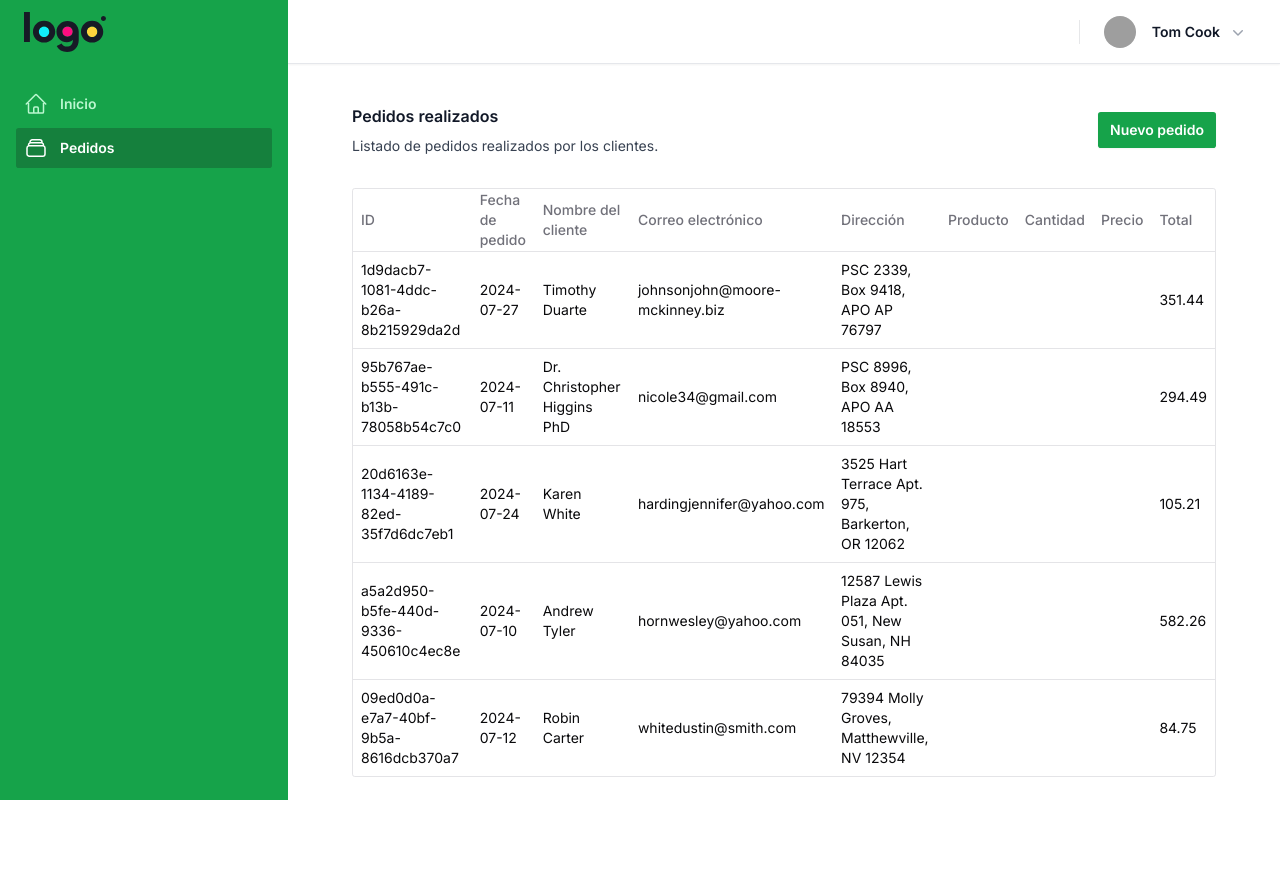
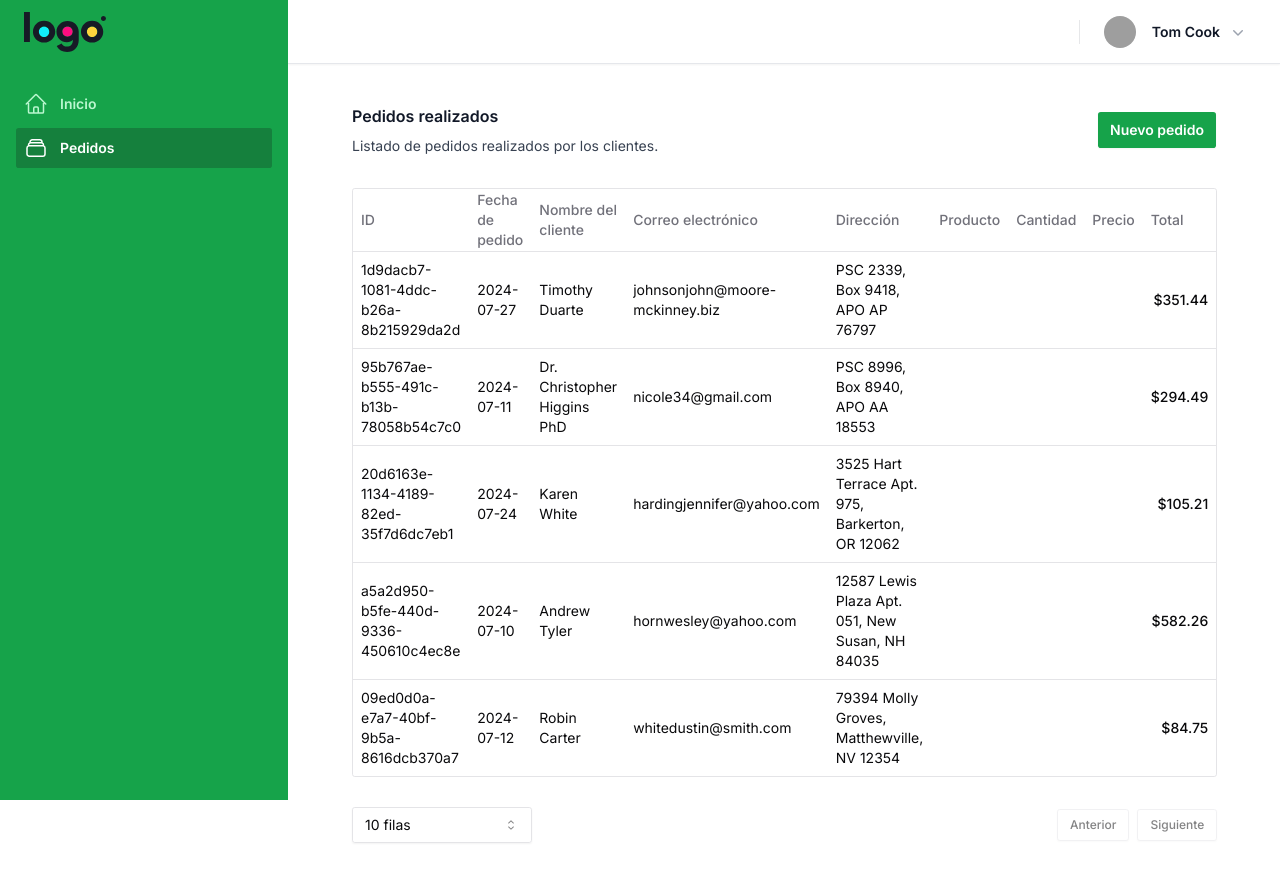
Before and after one commit to imsoft/Soluciones-Innovadoras-GDC, a Next.js app: page /pedidos in a window 1280 px wide. Shown: the top 882 px of the page. Before the commit the page ends 817 px from the top, so only its background shows below. Built offline with nearby package versions, Linux system fonts and the light colour scheme; grey boxes are pictures that could not be loaded.

Commit message:
Se agregaron funciones a la tabla de pedidos

```diff
--- a/package.json
+++ b/package.json
@@ -17,6 +17,7 @@
     "@radix-ui/react-icons": "^1.3.0",
     "@radix-ui/react-label": "^2.1.0",
     "@radix-ui/react-popover": "^1.1.1",
+    "@radix-ui/react-select": "^2.1.1",
     "@radix-ui/react-slot": "^1.1.0",
     "@tanstack/react-table": "^8.20.1",
     "axios": "^1.7.3",
--- a/src/app/(dashboard)/layout.tsx
+++ b/src/app/(dashboard)/layout.tsx
@@ -21,6 +21,7 @@
 import Image from "next/image";
 import { cn } from "@/lib/utils";
 import { usePathname } from "next/navigation";
+import Link from "next/link";
 
 const navigation = [
   { name: "Inicio", href: "/", icon: HomeIcon },
@@ -29,7 +30,7 @@
 
 const userNavigation = [
   { name: "Tu perfil", href: "/perfil" },
-  { name: "Salir", href: "#" },
+  { name: "Salir", href: "/login" },
 ];
 
 export default function DashboardLayout({
@@ -75,6 +76,7 @@
               </TransitionChild>
               <div className="flex grow flex-col gap-y-5 overflow-y-auto bg-green-600 px-6 pb-4">
                 <div className="flex h-16 shrink-0 items-center">
+                  <Link href={"/"}>
                     <Image
                       alt="Pod Store"
                       src="/logoipsum-332.svg"
@@ -82,6 +84,7 @@
                       width={32}
                       height={32}
                     />
+                  </Link>
                 </div>
                 <nav className="flex flex-1 flex-col">
                   <ul role="list" className="flex flex-1 flex-col gap-y-7">
@@ -125,6 +128,7 @@
           {/* Sidebar component, swap this element with another sidebar if you like */}
           <div className="flex grow flex-col gap-y-5 overflow-y-auto bg-green-600 px-6 pb-4">
             <div className="flex h-16 shrink-0 items-center">
+              <Link href={"/"}>
                 <Image
                   alt="Pod Store"
                   src="/logoipsum-332.svg"
@@ -132,6 +136,7 @@
                   width={32}
                   height={32}
                 />
+              </Link>
             </div>
             <nav className="flex flex-1 flex-col">
               <ul role="list" className="flex flex-1 flex-col gap-y-7">
--- a/src/app/(dashboard)/pedidos/columns.tsx
+++ b/src/app/(dashboard)/pedidos/columns.tsx
@@ -54,5 +54,14 @@
   {
     accessorKey: "total",
     header: "Total",
+    cell: ({ row }) => {
+      const total = parseFloat(row.getValue("total"))
+      const formatted = new Intl.NumberFormat("es-MX", {
+        style: "currency",
+        currency: "MXN",
+      }).format(total)
+
+      return <div className="text-right font-medium">{formatted}</div>
+    },
   },
 ];
--- a/src/app/(dashboard)/pedidos/data-table.tsx
+++ b/src/app/(dashboard)/pedidos/data-table.tsx
@@ -1,11 +1,12 @@
-"use client"
+"use client";
 
 import {
   ColumnDef,
   flexRender,
   getCoreRowModel,
   useReactTable,
-} from "@tanstack/react-table"
+  getPaginationRowModel,
+} from "@tanstack/react-table";
 
 import {
   Table,
@@ -14,11 +15,22 @@
   TableHead,
   TableHeader,
   TableRow,
-} from "@/components/ui/table"
+} from "@/components/ui/table";
+
+import { Button } from "@/components/ui/button";
+import {
+  Select,
+  SelectContent,
+  SelectGroup,
+  SelectItem,
+  SelectLabel,
+  SelectTrigger,
+  SelectValue,
+} from "@/components/ui/select";
 
 interface DataTableProps<TData, TValue> {
-  columns: ColumnDef<TData, TValue>[]
-  data: TData[]
+  columns: ColumnDef<TData, TValue>[];
+  data: TData[];
 }
 
 export function DataTable<TData, TValue>({
@@ -29,9 +41,11 @@
     data,
     columns,
     getCoreRowModel: getCoreRowModel(),
-  })
+    getPaginationRowModel: getPaginationRowModel(),
+  });
 
   return (
+    <div>
       <div className="rounded-md border">
         <Table>
           <TableHeader>
@@ -47,7 +61,7 @@
                             header.getContext()
                           )}
                     </TableHead>
-                )
+                  );
                 })}
               </TableRow>
             ))}
@@ -61,14 +75,20 @@
                 >
                   {row.getVisibleCells().map((cell) => (
                     <TableCell key={cell.id}>
-                    {flexRender(cell.column.columnDef.cell, cell.getContext())}
+                      {flexRender(
+                        cell.column.columnDef.cell,
+                        cell.getContext()
+                      )}
                     </TableCell>
                   ))}
                 </TableRow>
               ))
             ) : (
               <TableRow>
-              <TableCell colSpan={columns.length} className="h-24 text-center">
+                <TableCell
+                  colSpan={columns.length}
+                  className="h-24 text-center"
+                >
                   Sin resultados.
                 </TableCell>
               </TableRow>
@@ -76,5 +96,43 @@
           </TableBody>
         </Table>
       </div>
-  )
+
+      <div className="space-x-2 py-4 flex justify-between items-center">
+        <Select onValueChange={(value) => table.setPageSize(+value)}>
+          <SelectTrigger className="w-[180px]">
+            <SelectValue placeholder="10 filas" />
+          </SelectTrigger>
+          <SelectContent>
+            <SelectGroup>
+              <SelectLabel>Filas por página</SelectLabel>
+              <SelectItem value="10">10 filas</SelectItem>
+              <SelectItem value="20">20 filas</SelectItem>
+              <SelectItem value="30">30 filas</SelectItem>
+              <SelectItem value="40">40 filas</SelectItem>
+              <SelectItem value="50">50 filas</SelectItem>
+            </SelectGroup>
+          </SelectContent>
+        </Select>
+
+        <div className="flex items-center justify-end space-x-2 py-4">
+          <Button
+            variant="outline"
+            size="sm"
+            onClick={() => table.previousPage()}
+            disabled={!table.getCanPreviousPage()}
+          >
+            Anterior
+          </Button>
+          <Button
+            variant="outline"
+            size="sm"
+            onClick={() => table.nextPage()}
+            disabled={!table.getCanNextPage()}
+          >
+            Siguiente
+          </Button>
+        </div>
+      </div>
+    </div>
+  );
 }
--- /dev/null
+++ b/src/components/ui/select.tsx
@@ -0,0 +1,164 @@
+"use client"
+
+import * as React from "react"
+import {
+  CaretSortIcon,
+  CheckIcon,
+  ChevronDownIcon,
+  ChevronUpIcon,
+} from "@radix-ui/react-icons"
+import * as SelectPrimitive from "@radix-ui/react-select"
+
+import { cn } from "@/lib/utils"
+
+const Select = SelectPrimitive.Root
+
+const SelectGroup = SelectPrimitive.Group
+
+const SelectValue = SelectPrimitive.Value
+
+const SelectTrigger = React.forwardRef<
+  React.ElementRef<typeof SelectPrimitive.Trigger>,
+  React.ComponentPropsWithoutRef<typeof SelectPrimitive.Trigger>
+>(({ className, children, ...props }, ref) => (
+  <SelectPrimitive.Trigger
+    ref={ref}
+    className={cn(
+      "flex h-9 w-full items-center justify-between whitespace-nowrap rounded-md border border-input bg-transparent px-3 py-2 text-sm shadow-sm ring-offset-background placeholder:text-muted-foreground focus:outline-none focus:ring-1 focus:ring-ring disabled:cursor-not-allowed disabled:opacity-50 [&>span]:line-clamp-1",
+      className
+    )}
+    {...props}
+  >
+    {children}
+    <SelectPrimitive.Icon asChild>
+      <CaretSortIcon className="h-4 w-4 opacity-50" />
+    </SelectPrimitive.Icon>
+  </SelectPrimitive.Trigger>
+))
+SelectTrigger.displayName = SelectPrimitive.Trigger.displayName
+
+const SelectScrollUpButton = React.forwardRef<
+  React.ElementRef<typeof SelectPrimitive.ScrollUpButton>,
+  React.ComponentPropsWithoutRef<typeof SelectPrimitive.ScrollUpButton>
+>(({ className, ...props }, ref) => (
+  <SelectPrimitive.ScrollUpButton
+    ref={ref}
+    className={cn(
+      "flex cursor-default items-center justify-center py-1",
+      className
+    )}
+    {...props}
+  >
+    <ChevronUpIcon />
+  </SelectPrimitive.ScrollUpButton>
+))
+SelectScrollUpButton.displayName = SelectPrimitive.ScrollUpButton.displayName
+
+const SelectScrollDownButton = React.forwardRef<
+  React.ElementRef<typeof SelectPrimitive.ScrollDownButton>,
+  React.ComponentPropsWithoutRef<typeof SelectPrimitive.ScrollDownButton>
+>(({ className, ...props }, ref) => (
+  <SelectPrimitive.ScrollDownButton
+    ref={ref}
+    className={cn(
+      "flex cursor-default items-center justify-center py-1",
+      className
+    )}
+    {...props}
+  >
+    <ChevronDownIcon />
+  </SelectPrimitive.ScrollDownButton>
+))
+SelectScrollDownButton.displayName =
+  SelectPrimitive.ScrollDownButton.displayName
+
+const SelectContent = React.forwardRef<
+  React.ElementRef<typeof SelectPrimitive.Content>,
+  React.ComponentPropsWithoutRef<typeof SelectPrimitive.Content>
+>(({ className, children, position = "popper", ...props }, ref) => (
+  <SelectPrimitive.Portal>
+    <SelectPrimitive.Content
+      ref={ref}
+      className={cn(
+        "relative z-50 max-h-96 min-w-[8rem] overflow-hidden rounded-md border bg-popover text-popover-foreground shadow-md data-[state=open]:animate-in data-[state=closed]:animate-out data-[state=closed]:fade-out-0 data-[state=open]:fade-in-0 data-[state=closed]:zoom-out-95 data-[state=open]:zoom-in-95 data-[side=bottom]:slide-in-from-top-2 data-[side=left]:slide-in-from-right-2 data-[side=right]:slide-in-from-left-2 data-[side=top]:slide-in-from-bottom-2",
+        position === "popper" &&
+          "data-[side=bottom]:translate-y-1 data-[side=left]:-translate-x-1 data-[side=right]:translate-x-1 data-[side=top]:-translate-y-1",
+        className
+      )}
+      position={position}
+      {...props}
+    >
+      <SelectScrollUpButton />
+      <SelectPrimitive.Viewport
+        className={cn(
+          "p-1",
+          position === "popper" &&
+            "h-[var(--radix-select-trigger-height)] w-full min-w-[var(--radix-select-trigger-width)]"
+        )}
+      >
+        {children}
+      </SelectPrimitive.Viewport>
+      <SelectScrollDownButton />
+    </SelectPrimitive.Content>
+  </SelectPrimitive.Portal>
+))
+SelectContent.displayName = SelectPrimitive.Content.displayName
+
+const SelectLabel = React.forwardRef<
+  React.ElementRef<typeof SelectPrimitive.Label>,
+  React.ComponentPropsWithoutRef<typeof SelectPrimitive.Label>
+>(({ className, ...props }, ref) => (
+  <SelectPrimitive.Label
+    ref={ref}
+    className={cn("px-2 py-1.5 text-sm font-semibold", className)}
+    {...props}
+  />
+))
+SelectLabel.displayName = SelectPrimitive.Label.displayName
+
+const SelectItem = React.forwardRef<
+  React.ElementRef<typeof SelectPrimitive.Item>,
+  React.ComponentPropsWithoutRef<typeof SelectPrimitive.Item>
+>(({ className, children, ...props }, ref) => (
+  <SelectPrimitive.Item
+    ref={ref}
+    className={cn(
+      "relative flex w-full cursor-default select-none items-center rounded-sm py-1.5 pl-2 pr-8 text-sm outline-none focus:bg-accent focus:text-accent-foreground data-[disabled]:pointer-events-none data-[disabled]:opacity-50",
+      className
+    )}
+    {...props}
+  >
+    <span className="absolute right-2 flex h-3.5 w-3.5 items-center justify-center">
+      <SelectPrimitive.ItemIndicator>
+        <CheckIcon className="h-4 w-4" />
+      </SelectPrimitive.ItemIndicator>
+    </span>
+    <SelectPrimitive.ItemText>{children}</SelectPrimitive.ItemText>
+  </SelectPrimitive.Item>
+))
+SelectItem.displayName = SelectPrimitive.Item.displayName
+
+const SelectSeparator = React.forwardRef<
+  React.ElementRef<typeof SelectPrimitive.Separator>,
+  React.ComponentPropsWithoutRef<typeof SelectPrimitive.Separator>
+>(({ className, ...props }, ref) => (
+  <SelectPrimitive.Separator
+    ref={ref}
+    className={cn("-mx-1 my-1 h-px bg-muted", className)}
+    {...props}
+  />
+))
+SelectSeparator.displayName = SelectPrimitive.Separator.displayName
+
+export {
+  Select,
+  SelectGroup,
+  SelectValue,
+  SelectTrigger,
+  SelectContent,
+  SelectLabel,
+  SelectItem,
+  SelectSeparator,
+  SelectScrollUpButton,
+  SelectScrollDownButton,
+}
```
Also changed, not shown: 1 other file (tests, documents, lock files or other folders). Lines whose indentation alone changed are shown as unchanged.
